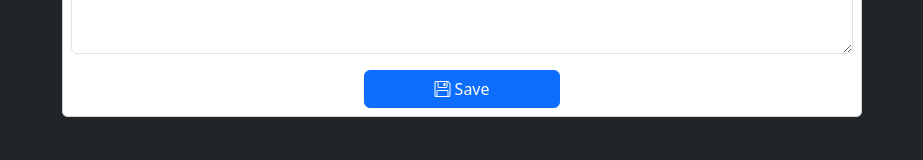
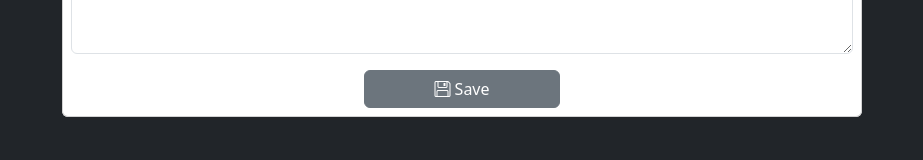
Before and after one commit to Adriano-Rotondo-dev/webapp-react, a React (Vite) app: page /movies/1 in a window 1280 px wide. Shown: the part 1019-1179 px from the top of the page, without its empty margins (178-1101 px from the left). Built offline with nearby package versions, Linux system fonts and the light colour scheme; no server answers.

Commit message:
refacot movie reviews map method, add css styles to form btn

```diff
--- a/src/index.css
+++ b/src/index.css
@@ -70,7 +70,12 @@ img {
 .btn-404:active {
   transform: scale(0.9);
 }
-
+.btn-submit:hover {
+  background-color: #445566;
+}
+.btn-submit:hover > i {
+  color: #66ff33;
+}
 /*#endregion Btn*/
 
 .footer-link {
--- a/src/pages/MovieDetailsPage.jsx
+++ b/src/pages/MovieDetailsPage.jsx
@@ -31,7 +31,7 @@ export default function MovieDetailsPage() {
         <div className="detail col-sm-12 p-3">
           <MovieCard movie={movie} />
           <div className="container mt-3">
-            {movie.reviews.map((review) => (
+            {movie?.reviews?.map((review) => (
               <div key={review.id} className="card mb-3">
                 <div className="card-body">
                   <p className="card-text">
@@ -86,7 +86,10 @@ export default function MovieDetailsPage() {
               />
             </div>
             <div className="d-flex justify-content-center">
-              <button type="submit" className="btn-submit btn btn-primary w-25">
+              <button
+                type="submit"
+                className="btn-submit btn btn-secondary w-25"
+              >
                 <i className="bi bi-floppy"></i> Save
               </button>
             </div>
```
